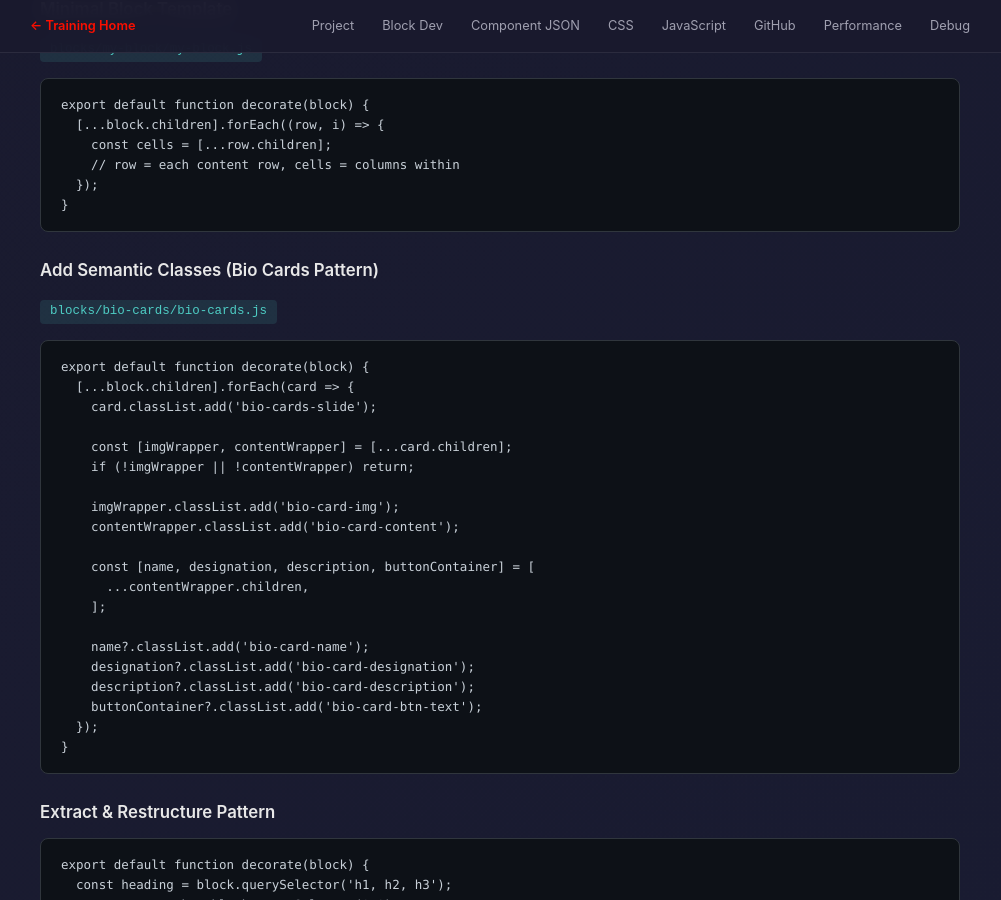
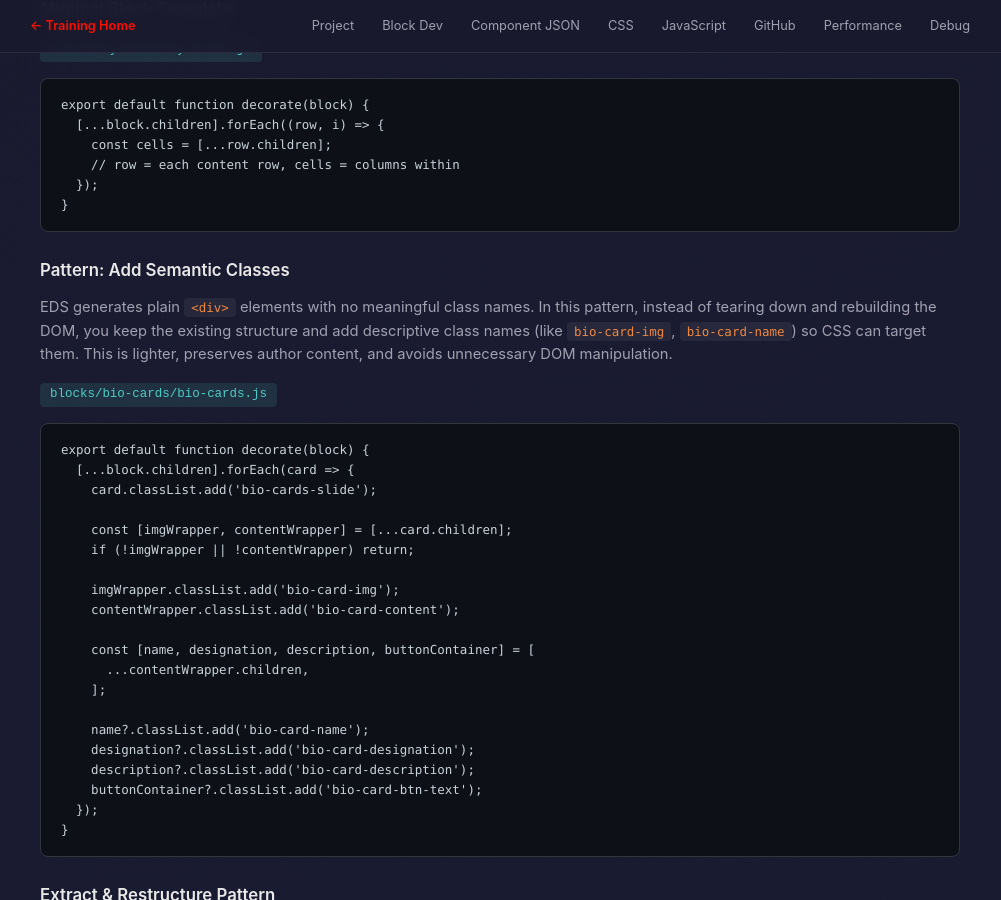
Before and after one commit to imSwapnilGaikwad/Solution-Arch-doc, a Jekyll site: the page docs/quick-reference.html, which Jekyll copies as it is, in a window 1280 px wide and 900 px high, scrolled down 1074 px. Shown: the whole window, without its empty margins (140-1141 px from the left). Built offline with Jekyll 4.4.1, drawn with Linux system fonts in a browser that asks for light colours.

Commit message:
updated css clases

```diff
--- a/docs/quick-reference.html
+++ b/docs/quick-reference.html
@@ -368,7 +368,8 @@
   });
 }</pre>
 
-        <h3 class="subsection">Add Semantic Classes (Bio Cards Pattern)</h3>
+        <h3 class="subsection">Pattern: Add Semantic Classes</h3>
+        <p>EDS generates plain <code>&lt;div&gt;</code> elements with no meaningful class names. In this pattern, instead of tearing down and rebuilding the DOM, you keep the existing structure and add descriptive class names (like <code>bio-card-img</code>, <code>bio-card-name</code>) so CSS can target them. This is lighter, preserves author content, and avoids unnecessary DOM manipulation.</p>
         <span class="file-label">blocks/bio-cards/bio-cards.js</span>
 <pre>export default function decorate(block) {
   [...block.children].forEach(card =&gt; {
```
